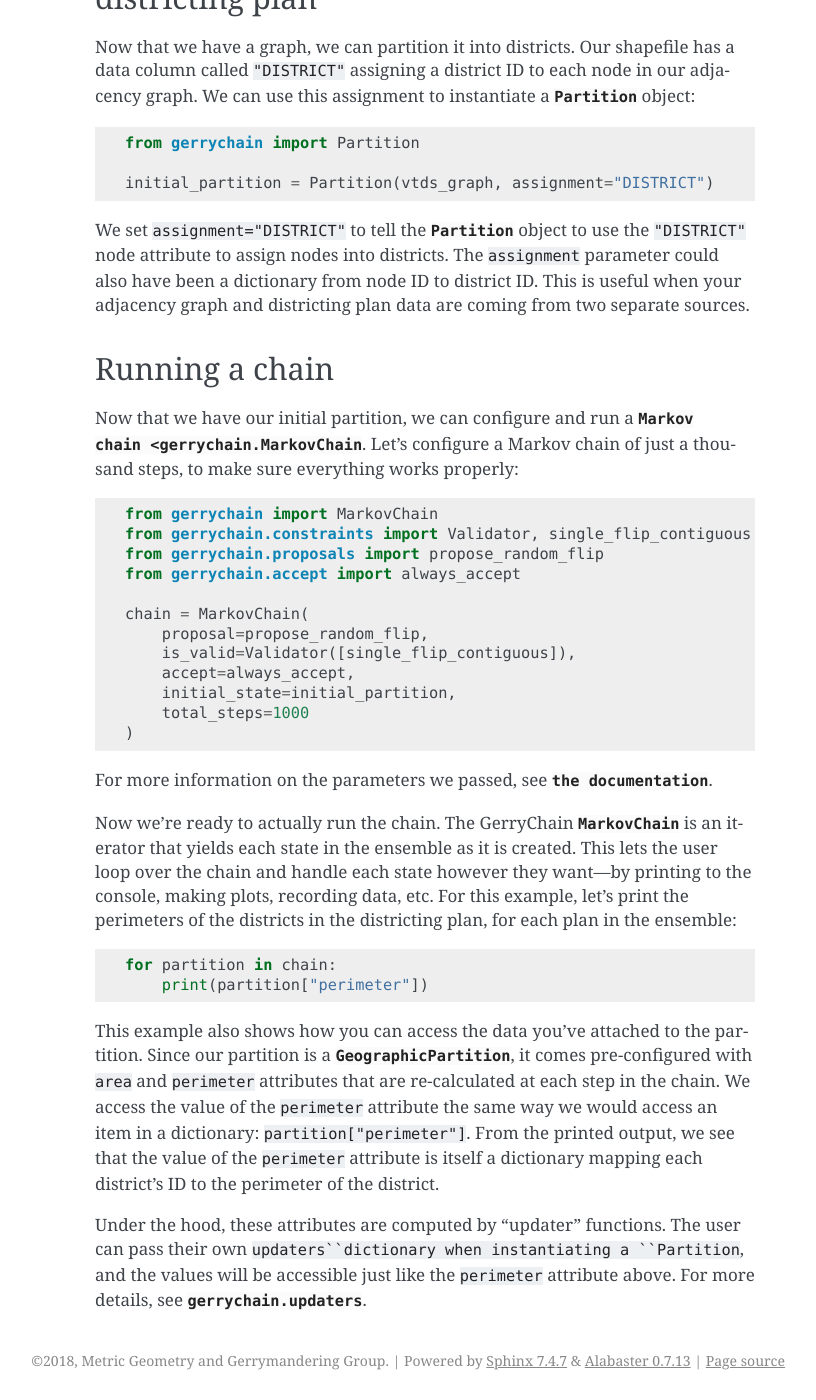
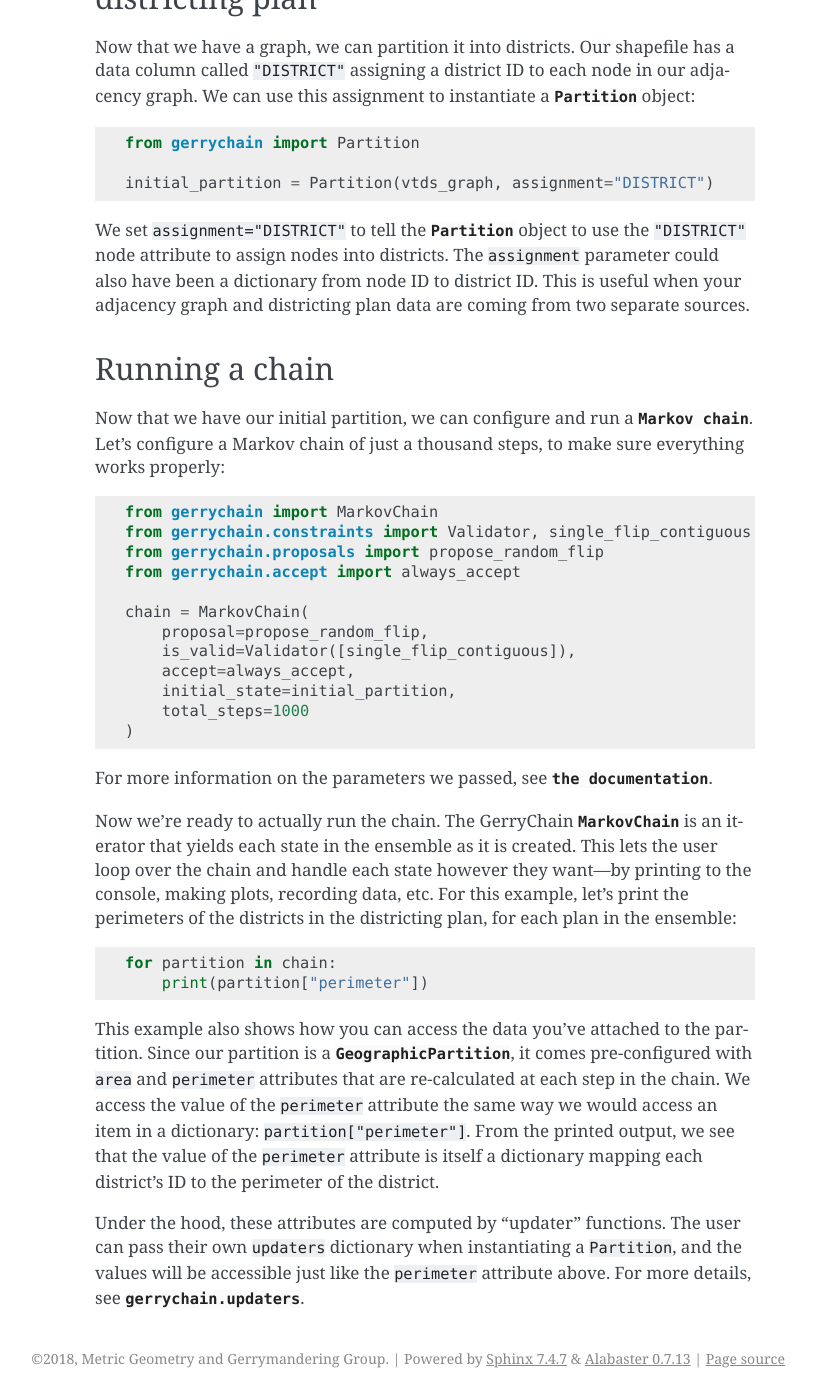
Before and after one commit to mggg/GerryChain, a Sphinx documentation site: the page built from docs/user/quickstart.rst, in a window 1280 px wide and 1400 px high, scrolled down 1600 px. Shown: the whole window, without its empty margins (325-1141 px from the left). Built offline with Sphinx 7.4.7, drawn with Linux system fonts in a browser that asks for light colours.

Commit message:
Fix typo in docs

```diff
--- a/docs/user/quickstart.rst
+++ b/docs/user/quickstart.rst
@@ -79,8 +79,8 @@ when your adjacency graph and districting plan data are coming from two separate
 Running a chain
 ===============
 
-Now that we have our initial partition, we can configure and run a :class:`Markov chain <gerrychain.MarkovChain`. Let's configure a Markov chain
-of just a thousand steps, to make sure everything works properly::
+Now that we have our initial partition, we can configure and run a :class:`Markov chain <gerrychain.MarkovChain>`.
+Let's configure a Markov chain of just a thousand steps, to make sure everything works properly::
 
     from gerrychain import MarkovChain
     from gerrychain.constraints import Validator, single_flip_contiguous
@@ -114,7 +114,7 @@ we see that the value of the ``perimeter`` attribute is itself a dictionary mapp
 the perimeter of the district.
 
 Under the hood, these attributes are computed by "updater" functions. The user can pass their own
-``updaters``dictionary when instantiating a ``Partition``, and the values will be accessible just like
+``updaters`` dictionary when instantiating a ``Partition``, and the values will be accessible just like
 the ``perimeter`` attribute above. For more details, see :mod:`gerrychain.updaters`.
 
 .. TODO: Elections
```
